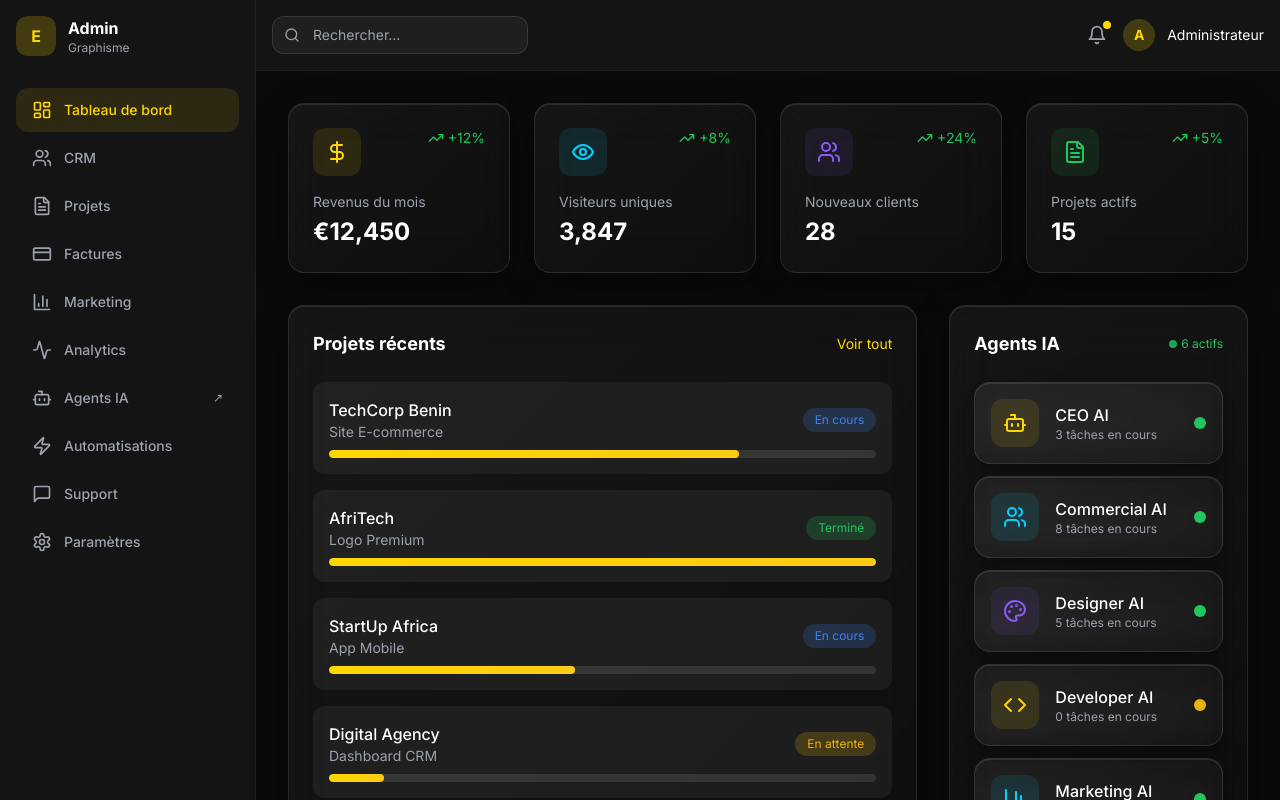
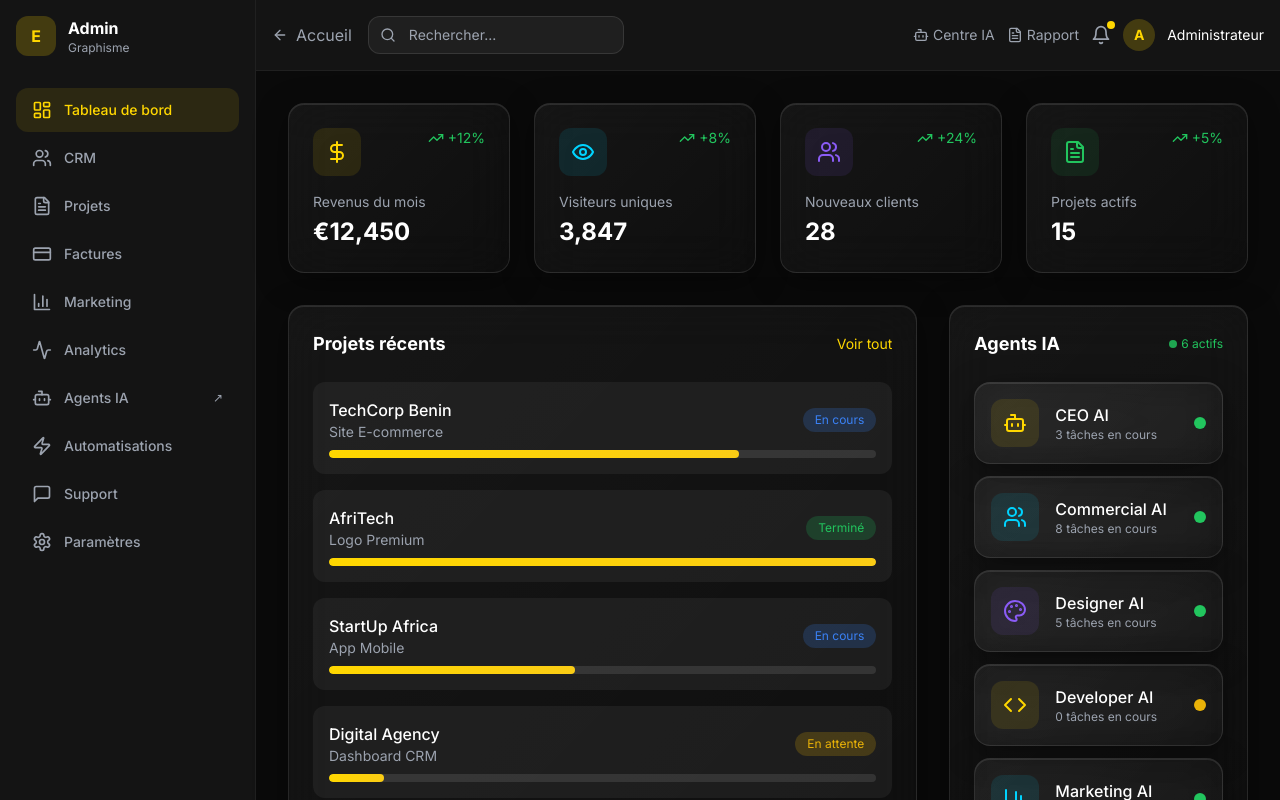
Before and after one commit to IlarionDossouyovo/Graphisme, a Next.js app: page /admin in a window 1280 px wide. Shown: the top 800 px of the page. Built offline with nearby package versions, Linux system fonts and the light colour scheme.

Commit message:
Add: Navigation buttons between all pages and fix ai-agents accessibility

```diff
--- a/src/app/admin/ai-agents/page.tsx
+++ b/src/app/admin/ai-agents/page.tsx
@@ -643,6 +643,11 @@ function AIAgentsContent() {
         <div className="max-w-7xl mx-auto px-6 py-4">
           <div className="flex items-center justify-between">
             <div className="flex items-center gap-4">
+              <Link href="/admin" className="flex items-center gap-2 text-gray-400 hover:text-gold transition-colors">
+                <ArrowLeft className="w-4 h-4" />
+                <span className="hidden sm:inline">Dashboard</span>
+              </Link>
+              <div className="h-6 w-px bg-white/10"></div>
               <Link href="/admin" className="flex items-center gap-3">
                 <Logo />
                 <div>
@@ -650,7 +655,7 @@ function AIAgentsContent() {
                   <span className="text-xs text-gray-400 block">Graphisme</span>
                 </div>
               </Link>
-              <span className="px-3 py-1 bg-gold/20 text-gold text-xs rounded-full">Centre de Commande IA</span>
+              <span className="px-3 py-1 bg-gold/20 text-gold text-xs rounded-full hidden sm:inline">Centre de Commande IA</span>
             </div>
             <div className="flex items-center gap-4">
               <button className="text-gray-400 hover:text-gold transition-colors">
--- a/src/app/admin/page.tsx
+++ b/src/app/admin/page.tsx
@@ -2,13 +2,14 @@
 
 import { useState } from 'react'
 import { motion } from 'framer-motion'
+import Link from 'next/link'
 import {
   LayoutDashboard, Users, FileText, CreditCard, Settings,
   BarChart3, MessageSquare, Bell, Search, Menu, X,
   TrendingUp, TrendingDown, DollarSign, Eye, MousePointer,
   Calendar, CheckCircle, Clock, AlertCircle, Bot, Activity,
   Database, Shield, Cloud, Code, Palette, Video, Mail, Brain,
-  Zap, Play, Pause
+  Zap, Play, Pause, ArrowLeft
 } from 'lucide-react'
 
 // Sidebar Component
@@ -299,10 +300,14 @@ export default function AdminPage() {
         {/* Header */}
         <header className="bg-premium-dark border-b border-white/5 p-4 flex items-center justify-between">
           <div className="flex items-center gap-4">
+            <Link href="/" className="flex items-center gap-2 text-gray-400 hover:text-gold transition-colors">
+              <ArrowLeft className="w-4 h-4" />
+              <span className="hidden sm:inline">Accueil</span>
+            </Link>
             <button onClick={() => setSidebarOpen(!sidebarOpen)} className="lg:hidden text-white">
               {sidebarOpen ? <X /> : <Menu />}
             </button>
-            <div className="relative">
+            <div className="relative hidden md:block">
               <Search className="w-4 h-4 absolute left-3 top-1/2 -translate-y-1/2 text-gray-400" />
               <input
                 type="text"
@@ -311,7 +316,15 @@ export default function AdminPage() {
               />
             </div>
           </div>
-          <div className="flex items-center gap-4">
+          <div className="flex items-center gap-3">
+            <Link href="/admin/ai-agents" className="text-gray-400 hover:text-gold transition-colors flex items-center gap-1 text-sm">
+              <Bot className="w-4 h-4" />
+              <span className="hidden sm:inline">Centre IA</span>
+            </Link>
+            <Link href="/client" className="text-gray-400 hover:text-gold transition-colors flex items-center gap-1 text-sm">
+              <FileText className="w-4 h-4" />
+              <span className="hidden sm:inline">Rapport</span>
+            </Link>
             <button className="relative text-gray-400 hover:text-white transition-colors">
               <Bell className="w-5 h-5" />
               <span className="absolute -top-1 -right-1 w-2 h-2 bg-gold rounded-full"></span>
--- a/src/app/client/page.tsx
+++ b/src/app/client/page.tsx
@@ -544,6 +544,10 @@ export default function ClientPage() {
             </div>
           </div>
           <div className="flex items-center gap-4">
+            <Link href="/admin" className="flex items-center gap-2 text-gray-400 hover:text-gold transition-colors text-sm">
+              <Settings className="w-4 h-4" />
+              <span className="hidden sm:inline">Admin</span>
+            </Link>
             <button className="relative text-gray-400 hover:text-white transition-colors">
               <Bell className="w-5 h-5" />
               <span className="absolute -top-1 -right-1 w-2 h-2 bg-electric rounded-full"></span>
```
